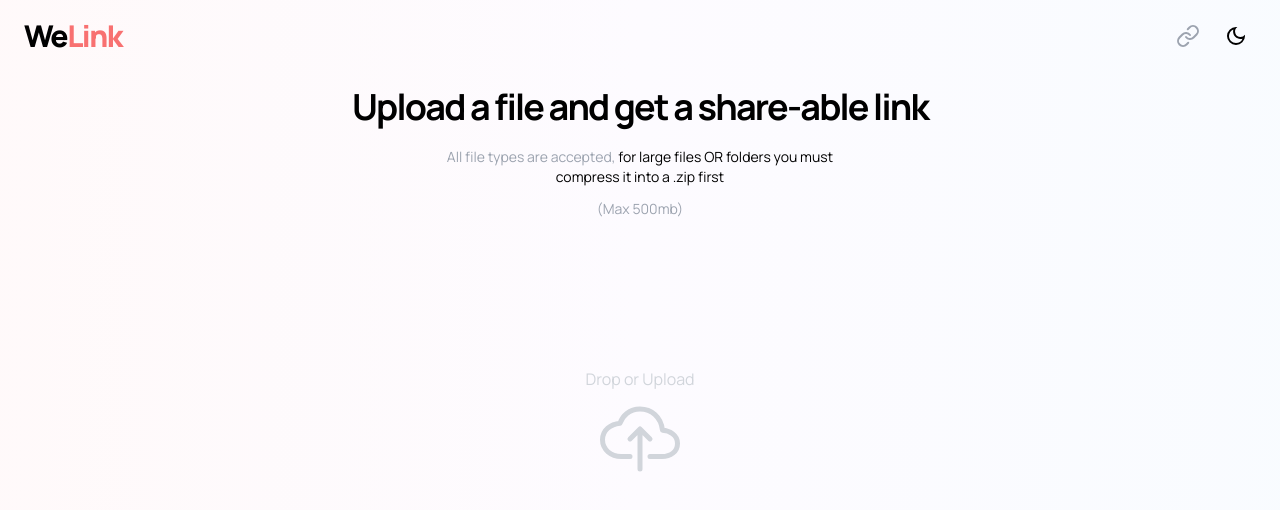
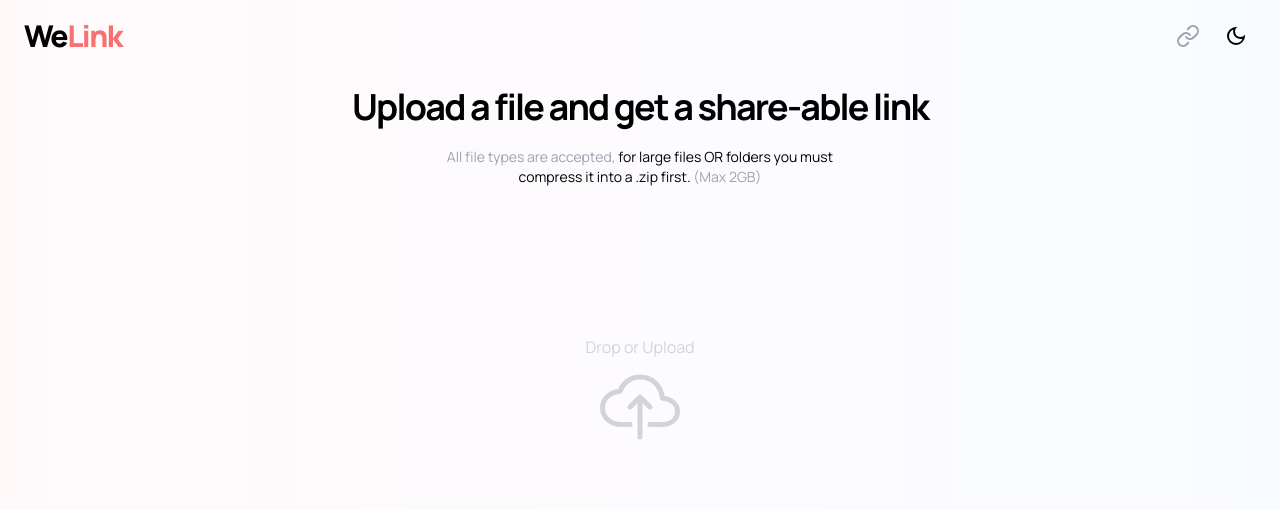
Before and after one commit to Kezanwar/WeLink, a React (Vite) app in the folder frontend/: page / in a window 1280 px wide. Shown: the top 510 px of the page. Built offline with nearby package versions, Linux system fonts and the light colour scheme; no server answers.

Commit message:
wording on homepage

```diff
--- a/frontend/src/pages/Home.tsx
+++ b/frontend/src/pages/Home.tsx
@@ -13,10 +13,10 @@ const TitleSection: React.FC = () => {
       <BodyText className="max-w-[420px] mb-3">
         All file types are accepted,{' '}
         <span className="text-black dark:text-white">
-          for large files OR folders you must compress it into a .zip first
-        </span>
+          for large files OR folders you must compress it into a .zip first.
+        </span>{' '}
+        (Max 2GB)
       </BodyText>
-      <BodyText className="mb-3 text-[12px]">(Max 500mb)</BodyText>
     </div>
   );
 };
```
